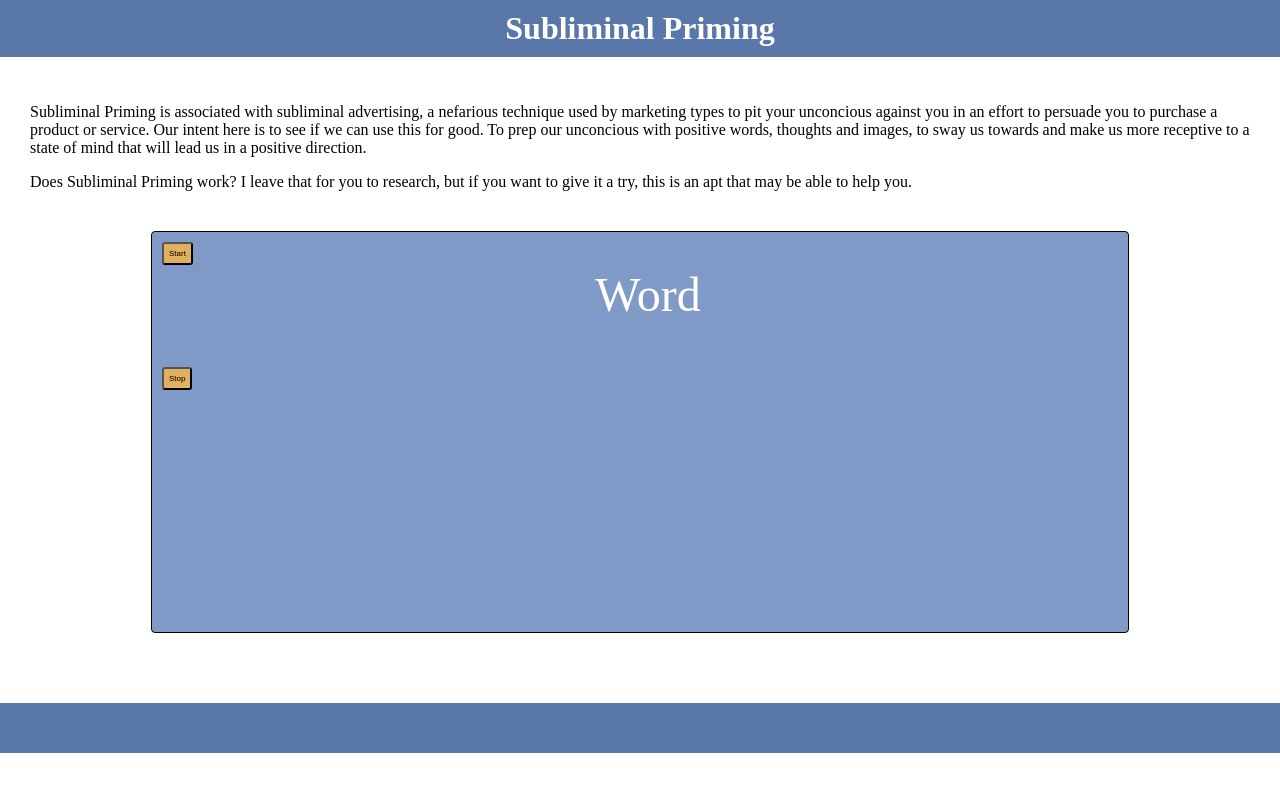
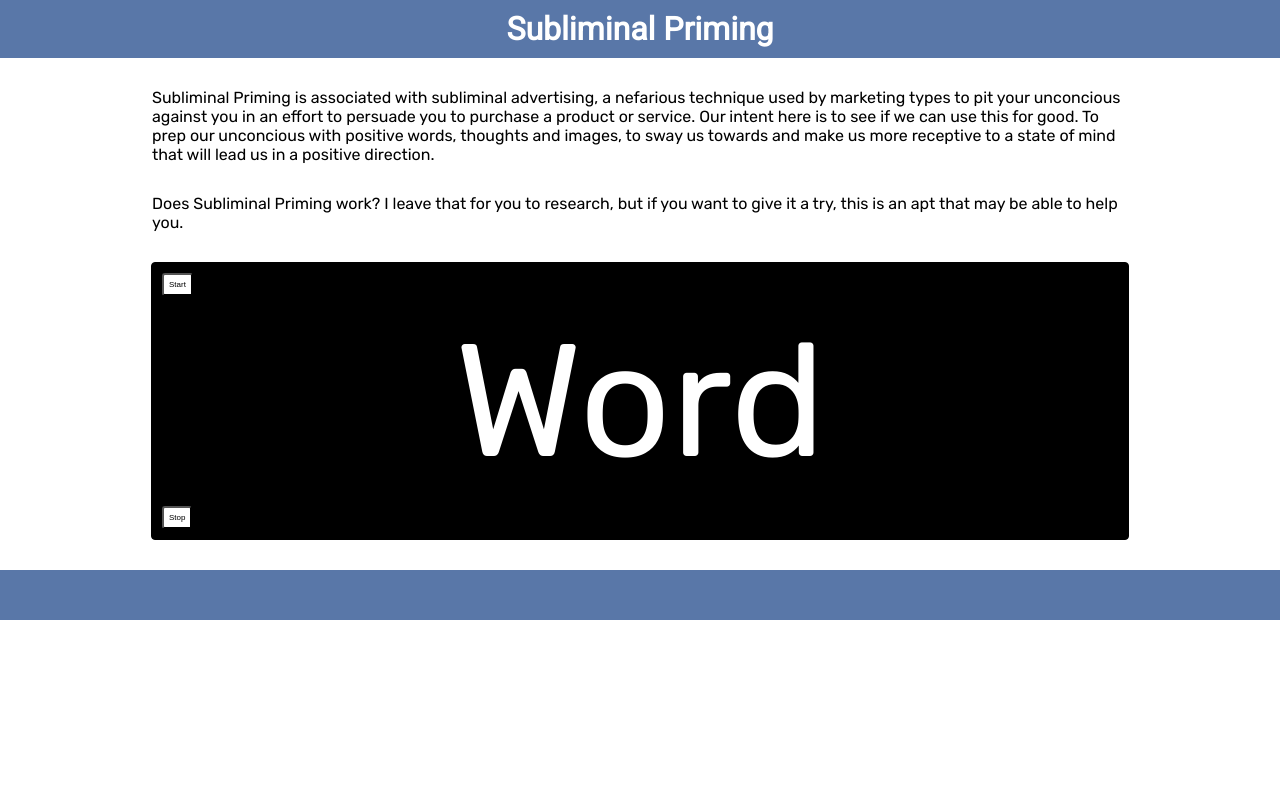
Before and after one commit to ArchieAtOrigins/GH_JS_Proj5_SubliminalPriming, a plain HTML site: page index.html in a window 1280 px wide. Drawn offline with Linux system fonts and the light colour scheme.

Commit message:
Changes to font, background color of message area, and other minor style changes

```diff
--- a/index.html
+++ b/index.html
@@ -4,6 +4,7 @@
 	<meta charset="UTF-8">
 	<title>Subliminal Priming</title>
 	<link rel="stylesheet" type="text/css" href="styles.css">
+	<link href="https://fonts.googleapis.com/css?family=Open+Sans|Roboto|Rubik" rel="stylesheet">
 </head>
 <body>
 	<header>
--- a/styles.css
+++ b/styles.css
@@ -4,6 +4,7 @@ body {
 }
 header, footer {
 	background: #5977a8;
+	font-family:'Roboto', sans-serif;
 	margin: 0;
 	min-height: 50px;
 	padding: 0;
@@ -13,9 +14,8 @@ header, footer {
 	padding: 15px;
 }
 button {
-	background: #e0b05e;
+	background: white;
 	border-radius: 3px;
-	float: left;
 	font-size: .5em;
 	margin: 10px;
 	padding: 5px;
@@ -26,18 +26,26 @@ h1 {
 	padding: 10px;
 	text-align: center;
 }
+p {
+	font-family: 'Rubik', 'Open Sans', sans-serif;
+	font-weight: light;
+	margin: 0 auto;
+	margin-bottom: 30px;
+	width: 80%;
+}
 .messageBg {
-	background: #7f9ac6;
+	background: #000;
 	border-radius: 4px;
 	border: 1px solid black;
-	margin: 40px auto;
-	min-height: 400px;
+	margin: 0 auto;
 	width: 80%;
 }
 #message {
 	color: white;
-	font-size: 3em;
-	margin: 0;
-	padding: 35px;
+	font-size: 10em;
+	font-family: 'Rubik', 'Open Sans', sans-serif;
+	font-weight: lighter;
+	margin: 0 auto;
+	padding: 0;
 	text-align: center;
 }
```
